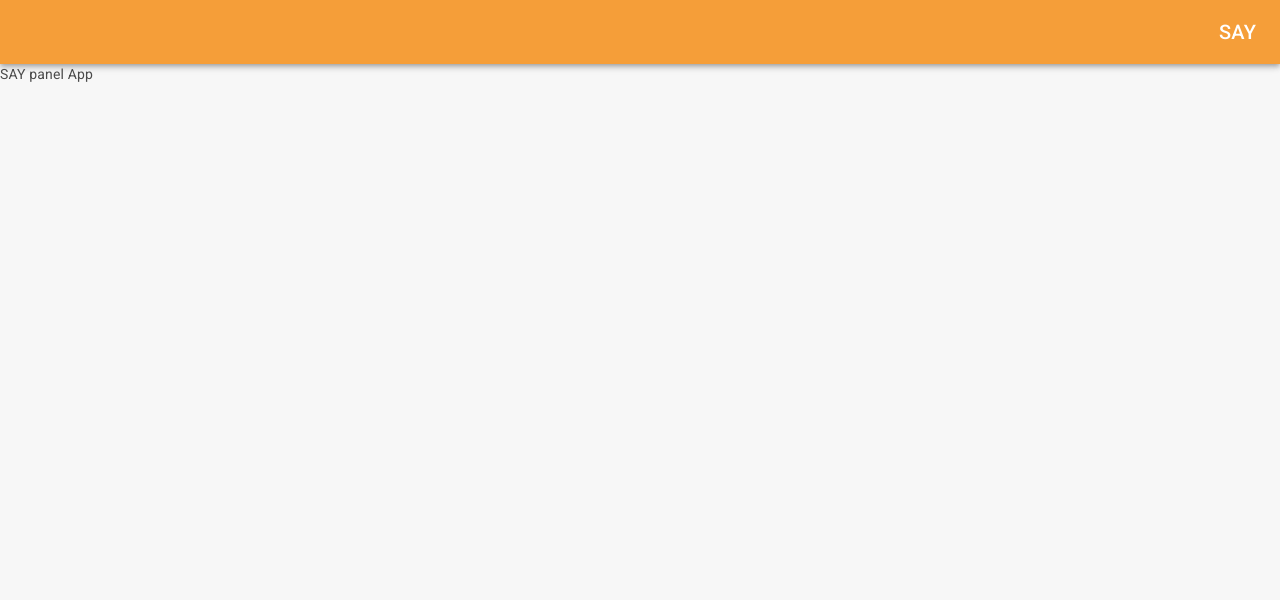
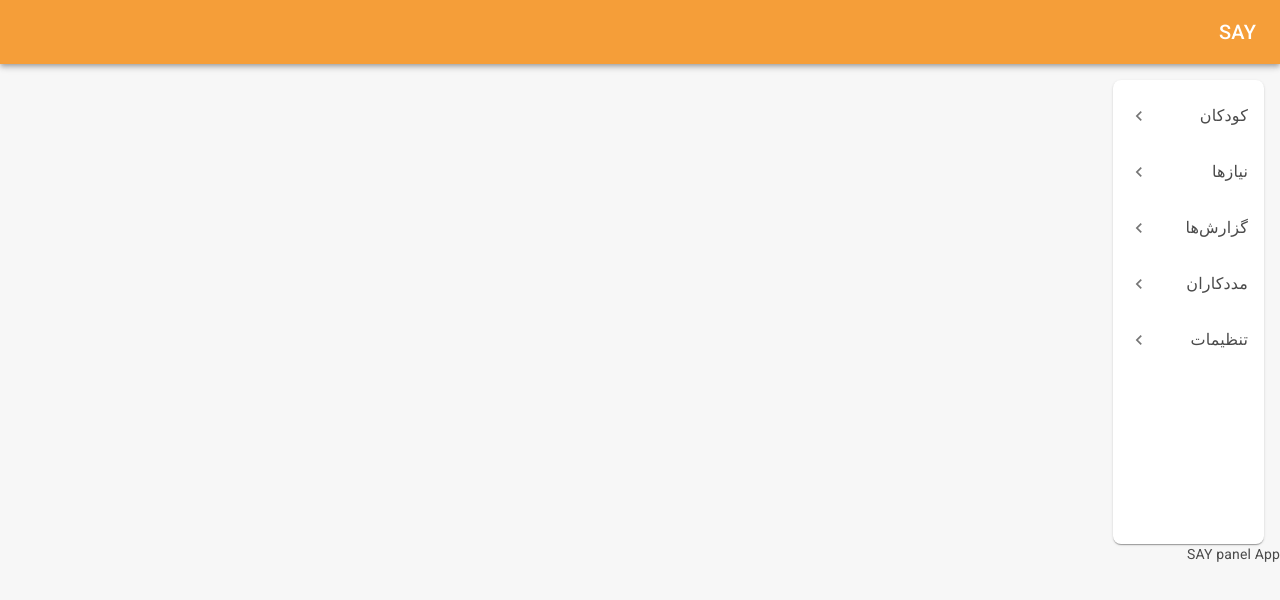
Before and after one commit to SAY-DAO/panel, a React (Create React App) app: page / in a window 1280 px wide. Shown: the top 600 px of the page. Built offline with nearby package versions, Linux system fonts and the light colour scheme; a web font is replaced by a local one.

Commit message:
Hard coded menu added

```diff
--- a/package.json
+++ b/package.json
@@ -4,11 +4,13 @@
   "private": true,
   "dependencies": {
     "@material-ui/core": "^4.11.2",
+    "@material-ui/icons": "^4.11.2",
     "@testing-library/jest-dom": "^4.2.4",
     "@testing-library/react": "^9.5.0",
     "@testing-library/user-event": "^7.2.1",
     "react": "^16.13.1",
     "react-dom": "^16.13.1",
+    "react-router-dom": "^5.2.0",
     "react-scripts": "3.4.1"
   },
   "scripts": {
--- a/src/components/App.css
+++ b/src/components/App.css
@@ -4,6 +4,7 @@
 body {
     background-color: #f7f7f7 !important;
     color: #4a4a4a !important;
+    text-align: right;
 }
 
 .logo {
--- a/src/components/App.js
+++ b/src/components/App.js
@@ -1,15 +1,18 @@
 import './App.css';
 import React from 'react';
+import { BrowserRouter } from 'react-router-dom';
 import CssBaseline from '@material-ui/core/CssBaseline';
 import TopBar from './TopBar';
+import Menu from './Menu';
 
 const App = () => {
     return (
-        <>
-            <CssBaseline />
-            <TopBar />
-            SAY panel App
-        </>
+      <BrowserRouter>
+        <CssBaseline />
+        <TopBar />
+        <Menu />
+        SAY panel App
+      </BrowserRouter>
     );
 }
 
--- /dev/null
+++ b/src/components/Menu.js
@@ -0,0 +1,75 @@
+import React from 'react';
+import { Link } from 'react-router-dom';
+import Paper from '@material-ui/core/Paper';
+import MenuList from '@material-ui/core/MenuList';
+import MuiMenuItem from '@material-ui/core/MenuItem';
+import ListItemIcon from '@material-ui/core/ListItemIcon';
+import NavigateBeforeIcon from '@material-ui/icons/NavigateBefore';
+import { makeStyles, withStyles } from '@material-ui/core/styles';
+
+const useStyles = makeStyles((theme) => ({
+  root: {
+    display: 'flex',
+    justifyContent: 'right',
+    height: '60vh',
+  },
+  paper: {
+    marginRight: theme.spacing(2),
+    marginTop: theme.spacing(2),
+    borderRadius: 8,
+    color: '#4a4a4a',
+  },
+}));
+
+const MenuItem = withStyles({
+  root: {
+    justifyContent: 'space-between',
+    paddingTop: 16,
+    paddingBottom: 16,
+  },
+})(MuiMenuItem);
+
+const Menu = () => {
+  const classes = useStyles();
+
+  return (
+    <div className={classes.root}>
+      <Paper className={classes.paper}>
+        <MenuList>
+          <MenuItem component={Link} to="#">
+            <ListItemIcon>
+              <NavigateBeforeIcon fontSize="small" />
+            </ListItemIcon>
+            کودکان
+          </MenuItem>
+          <MenuItem component={Link} to="#">
+            <ListItemIcon>
+              <NavigateBeforeIcon fontSize="small" />
+            </ListItemIcon>
+            نیازها
+          </MenuItem>
+          <MenuItem component={Link} to="#">
+            <ListItemIcon>
+              <NavigateBeforeIcon fontSize="small" />
+            </ListItemIcon>
+            گزارش‌ها
+          </MenuItem>
+          <MenuItem component={Link} to="#">
+            <ListItemIcon>
+              <NavigateBeforeIcon fontSize="small" />
+            </ListItemIcon>
+            مددکاران
+          </MenuItem>
+          <MenuItem component={Link} to="#">
+            <ListItemIcon>
+              <NavigateBeforeIcon fontSize="small" />
+            </ListItemIcon>
+            تنظیمات
+          </MenuItem>
+        </MenuList>
+      </Paper>
+    </div>
+  );
+};
+
+export default Menu;
--- a/src/components/TopBar.js
+++ b/src/components/TopBar.js
@@ -7,7 +7,7 @@ import Grid from '@material-ui/core/Grid';
 const TopBar = () => {
     return (
       <AppBar position="static" style={{ backgroundColor: '#F59E39' }}>
-            <Grid container direction='row-reverse' alignItems='center'>
+        <Grid container direction="row-reverse" alignItems="center">
           <Toolbar>
             <Typography variant="h6" className="logo">
               SAY
```
Also changed, not shown: 1 other file (tests, documents, lock files or other folders). Lines whose indentation alone changed are shown as unchanged.
